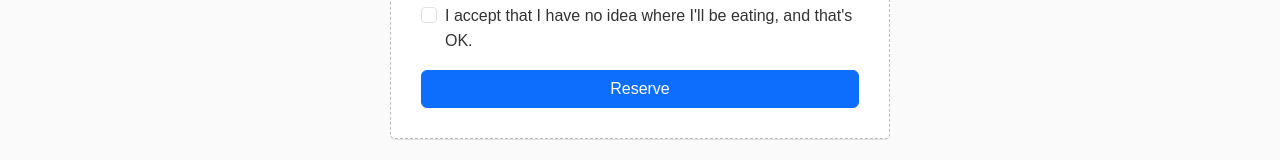
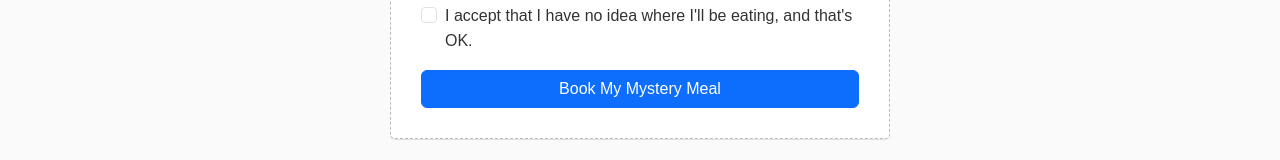
Before and after one commit to tmuxengr3070/03-styling-forms, a plain HTML site: page index.html in a window 1280 px wide. Shown: the part 789-949 px from the top of the page. Drawn offline with nearby package versions, Linux system fonts and the light colour scheme; a web font is replaced by a local one.

Commit message:
Button update

```diff
--- a/index.html
+++ b/index.html
@@ -76,7 +76,7 @@
                 I accept that I have no idea where I'll be eating, and that's OK.
               </label>
             </div>
-            <button type="submit" class="btn btn-primary w-100">Reserve</button>
+            <button type="submit" class="btn btn-primary w-100">Book My Mystery Meal</button>
           </form>
         </div>
       </div>
```
